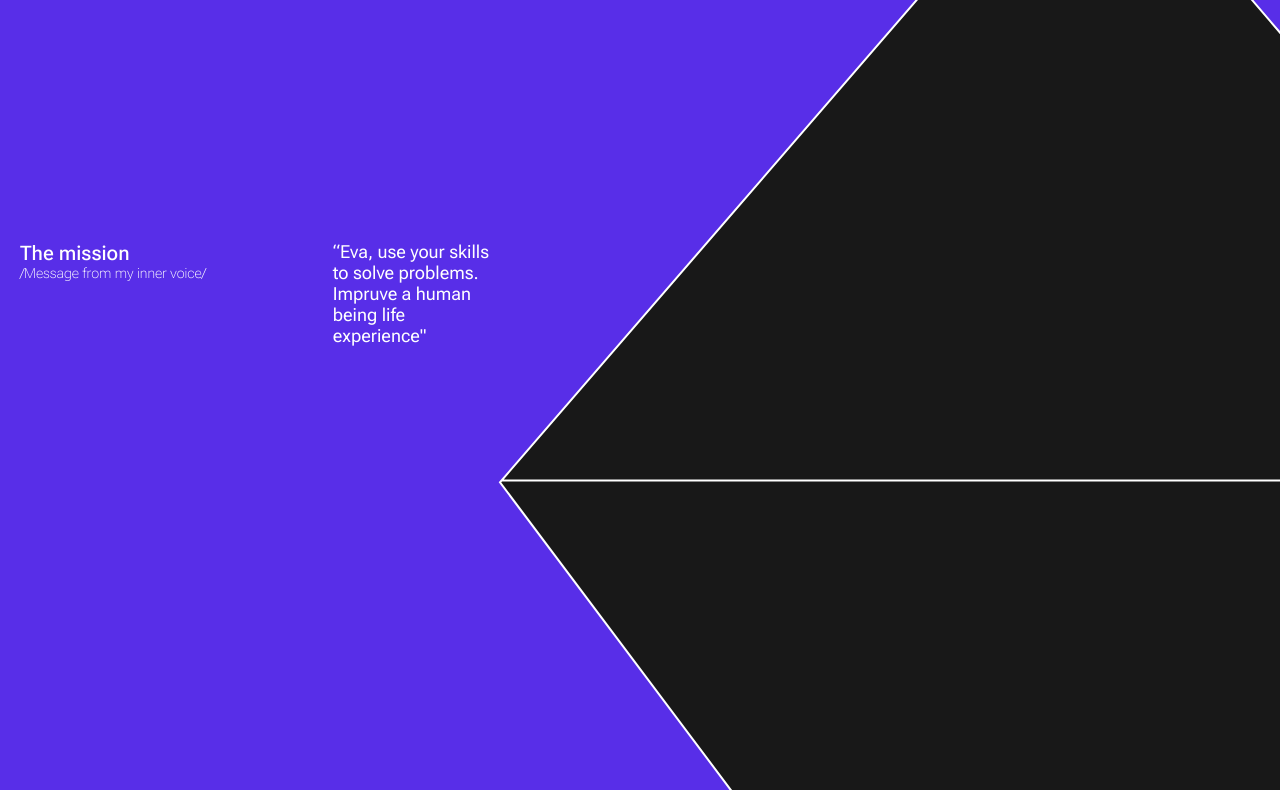
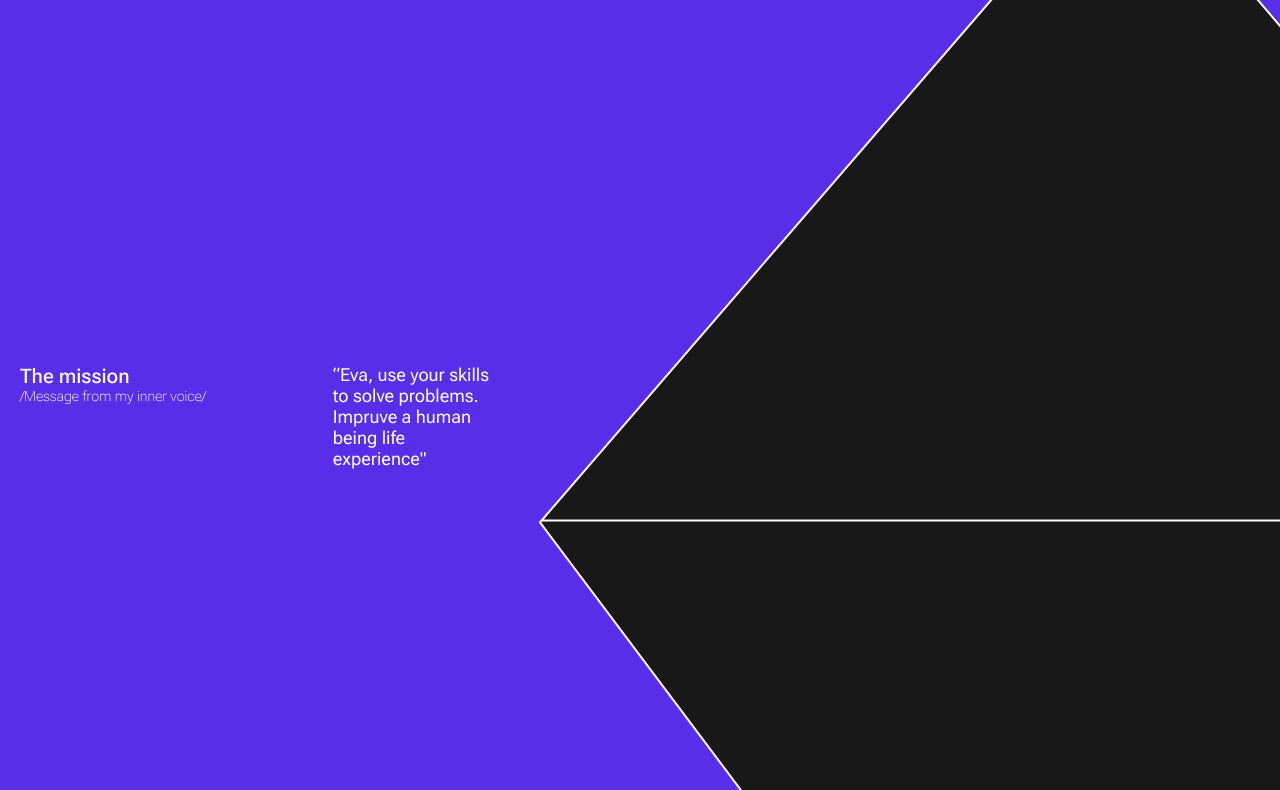
Before and after one commit to evagil-design/Eva_Gil_Portfolio, a plain HTML site: page index.html in a window 1280 px wide. Shown: the part 277-1067 px from the top of the page. Drawn offline with Linux system fonts and the light colour scheme.

Commit message:
Add files via upload

```diff
--- a/index.html
+++ b/index.html
@@ -6,7 +6,7 @@
     <meta name="viewport" content="width=device-width, initial-scale=1.0">
 
 
-    <link rel="shortcut icon" href=" PONER EL ENLACEEEEEEE  " type="image/x-icon">
+    <link rel="shortcut icon" href="./assets/Isla entero.svg" type="image/x-icon">
 
     <link rel="preconnect" href="https://fonts.googleapis.com">
     <link rel="preconnect" href="https://fonts.gstatic.com" crossorigin>
@@ -48,7 +48,7 @@
                         stroke="white" stroke-width="2" />
                 </svg>
             </div>
-            <section class="home margin-20 space-between section-margin">
+            <section class="home margin-20 space-between section-margin gap-455">
                 <div class="align-content"> <!-- does not work-->
                     <h1 class="evagil-h1">
                         EVA GIL
--- a/styles/style.css
+++ b/styles/style.css
@@ -95,8 +95,8 @@ nav {
 
 .positioned-diamond {
     position: absolute;
-    top: 80px;
-    right: 0px;
+    top: 120px;
+    right: -40px;
     bottom: 0px;
 }
 
@@ -157,7 +157,7 @@ nav {
 
 .positioned-discover {
     position: absolute;
-    top: 972px;
+    top: 1100px;
     right: 949px;
     bottom: 31px;
     left: 243px;
@@ -260,6 +260,10 @@ nav {
     padding: 34px 60px;
 }
 
+.gap-455 {
+    gap: 380px;
+}
+
 
 
 
```
